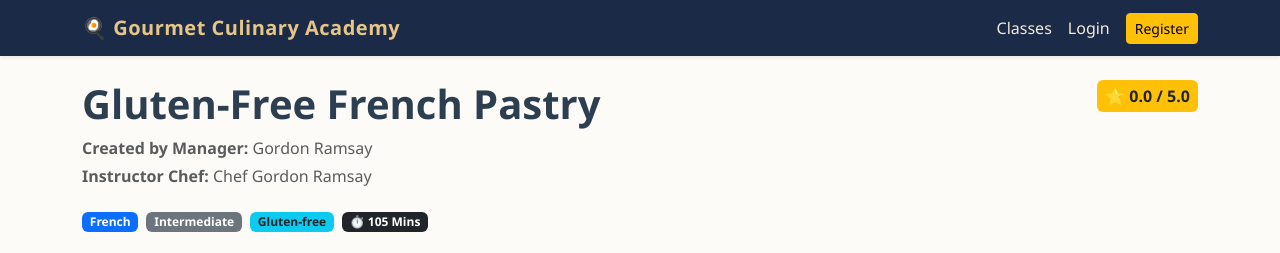
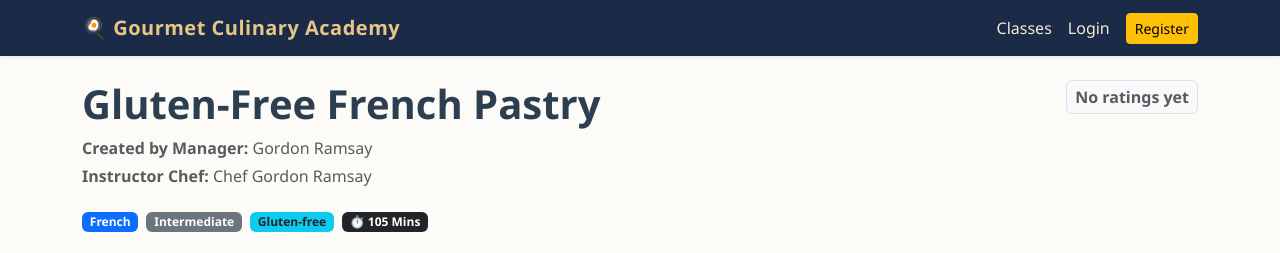
Before and after one commit to MujoGultekin/Cooking_School, a Flask app: page /class/4 in a window 1280 px wide. Shown: the top 253 px of the page. Run offline with Flask 3, Linux system fonts and the light colour scheme; data comes from the database, SQL or seed files in the repository.

Commit message:
+en az bir rating olma sarti eklendi ratingi olmayanlardaki 0 yazisi no ratings yet ile cevrildi

```diff
--- a/dao/class_dao.py
+++ b/dao/class_dao.py
@@ -7,8 +7,8 @@ def get_all_cooking_classes():
     cursor.execute("""
         SELECT c.*,
                (u.first_name || ' ' || u.last_name) AS manager_name,
-               COALESCE(AVG(r.score), 0) AS avg_rating,
-               COUNT(DISTINCT r.id) AS total_ratings
+               AVG(r.score) AS avg_rating,
+               COUNT(r.id) AS total_ratings
         FROM cooking_classes c
         JOIN users u ON c.manager_id = u.id
         LEFT JOIN class_sessions s ON c.id = s.class_id
@@ -30,7 +30,8 @@ def get_class_by_id(class_id):
                u.first_name AS manager_first_name,
                u.last_name AS manager_last_name,
                (u.first_name || ' ' || u.last_name) AS manager_name,
-               COALESCE(AVG(r.score), 0) AS avg_rating
+               AVG(r.score) AS avg_rating,
+               COUNT(r.id) AS total_ratings
         FROM cooking_classes c
         JOIN users u ON c.manager_id = u.id
         LEFT JOIN class_sessions s ON c.id = s.class_id
--- a/templates/class_detail.html
+++ b/templates/class_detail.html
@@ -9,7 +9,6 @@
         <div class="d-flex justify-content-between align-items-start flex-wrap gap-2">
             <div>
                 <h1 class="display-6 fw-bold mb-2">{{ class_data.title }}</h1>
-                <!-- Manager ve Chef Bilgileri Ayrı Ayrı Gösterildi -->
                 <p class="text-muted mb-1">
                     <i class="bi bi-person-badge"></i> <strong>Created by Manager:</strong> {{ class_data.manager_name }}
                 </p>
@@ -18,7 +17,12 @@
                 </p>
             </div>
             <div class="text-end">
-                <span class="badge bg-warning text-dark fs-6 p-2">⭐ {{ "%.1f"|format(class_data.avg_rating) }} / 5.0</span>
+                <!-- RATING KOŞULLU GÖSTERİM DÜZELTMESİ -->
+                {% if class_data.total_ratings and class_data.total_ratings > 0 %}
+                    <span class="badge bg-warning text-dark fs-6 p-2">⭐ {{ "%.1f"|format(class_data.avg_rating) }} / 5.0</span>
+                {% else %}
+                    <span class="badge bg-light text-muted border fs-6 p-2">No ratings yet</span>
+                {% endif %}
             </div>
         </div>
         <div class="d-flex gap-2 flex-wrap mt-2">
```
Also changed, not shown: templates/index.html (+7 -1 lines).
